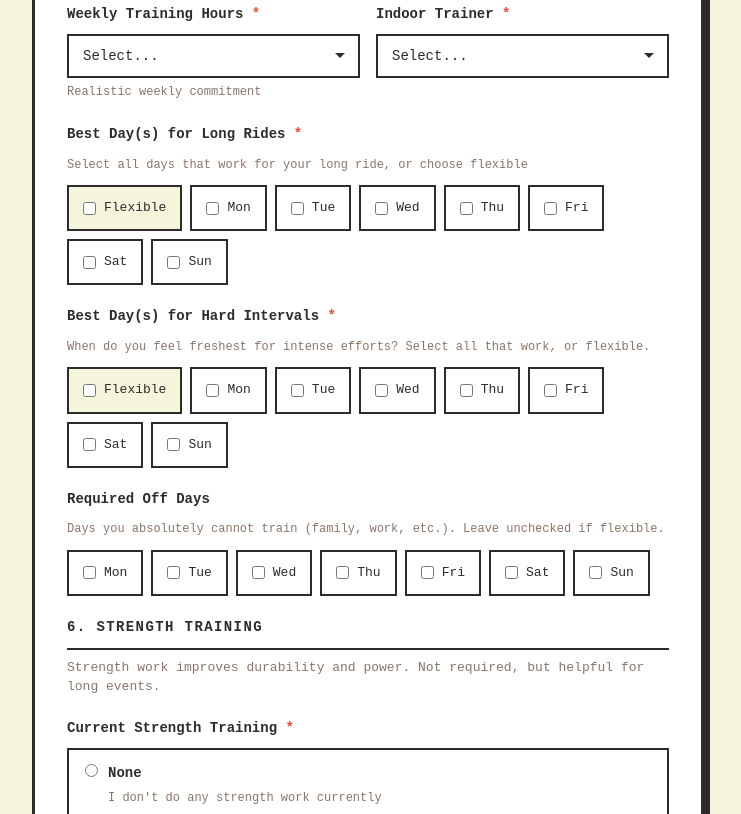
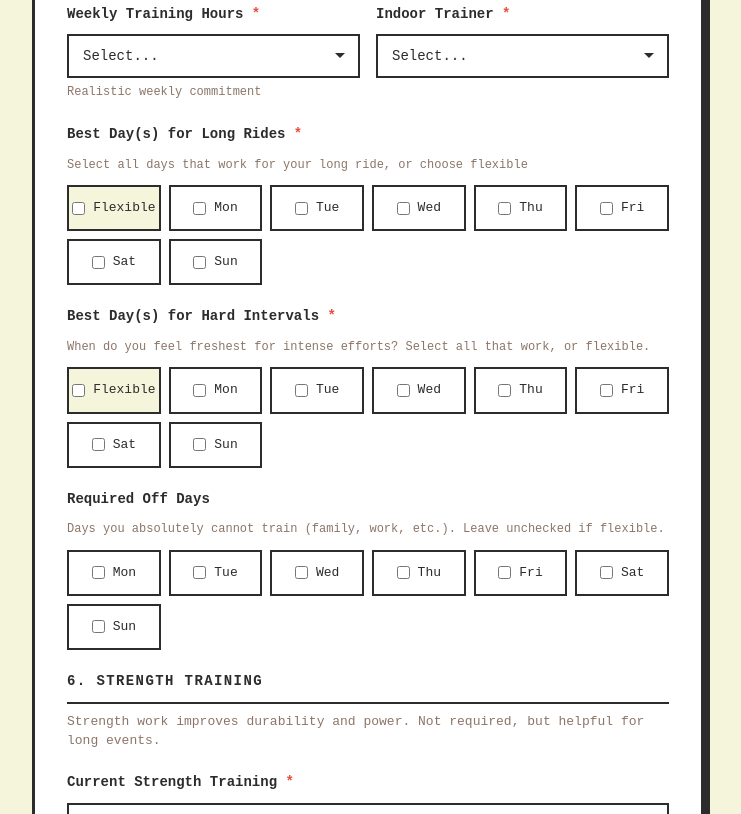
Before and after one commit to wattgod/training-plans-component, a plain HTML site: page training-plan-questionnaire.html in a window 1280 px wide. Shown: the part 1885-2699 px from the top of the page, without its empty margins (272-1013 px from the left). Drawn offline with Linux system fonts and the light colour scheme; a web font is replaced by a local one.

Commit message:
Remove price from footer, improve checkbox grid alignment

```diff
--- a/training-plan-questionnaire.html
+++ b/training-plan-questionnaire.html
@@ -141,16 +141,22 @@
         .radio-desc { font-size: 12px; color: var(--gg-muted); margin-top: 2px; }
 
         /* Checkbox */
-        .checkbox-group { display: flex; flex-wrap: wrap; gap: 8px; }
+        .checkbox-group {
+            display: grid;
+            grid-template-columns: repeat(auto-fit, minmax(90px, 1fr));
+            gap: 8px;
+        }
         .checkbox-option {
             display: flex;
             align-items: center;
+            justify-content: center;
             gap: 8px;
-            padding: 10px 14px;
+            padding: 10px 12px;
             border: 2px solid var(--gg-charcoal);
             cursor: pointer;
             font-size: 13px;
             transition: background 0.2s, border-color 0.2s;
+            min-height: 40px;
         }
         .checkbox-option:hover { background: var(--gg-cream); }
         .checkbox-option.selected { background: var(--gg-cream); border-color: var(--gg-turquoise); }
@@ -619,7 +625,6 @@
         </form>
 
         <div class="price-footer">
-            <div class="price">$199 <span>one-time</span></div>
             <div class="delivery">Extensive gravel racing manual (35,000+ words), structured workouts uploadable to your head unit or Zwift, playbooks for heat, fueling, hydration, pacing, mental training, and race-specific strategy. Delivered same day.</div>
         </div>
     </div>
```
